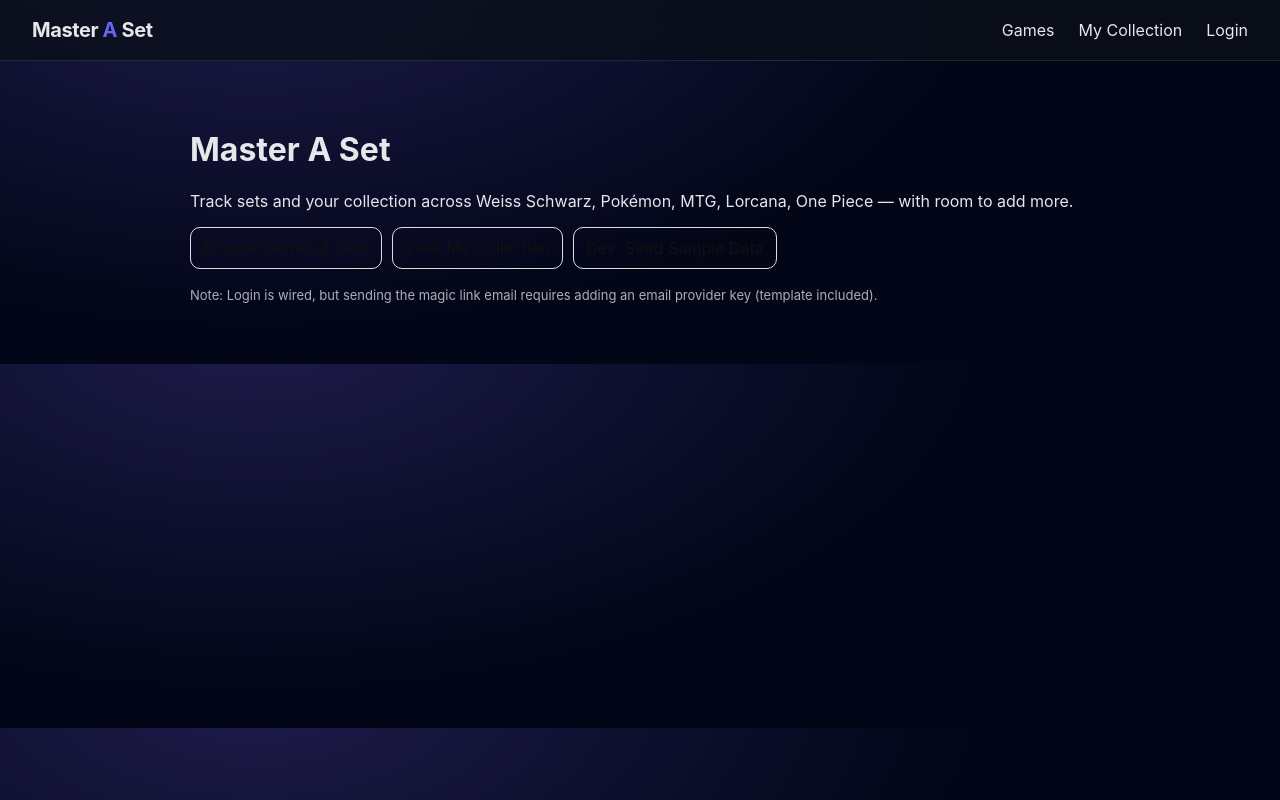
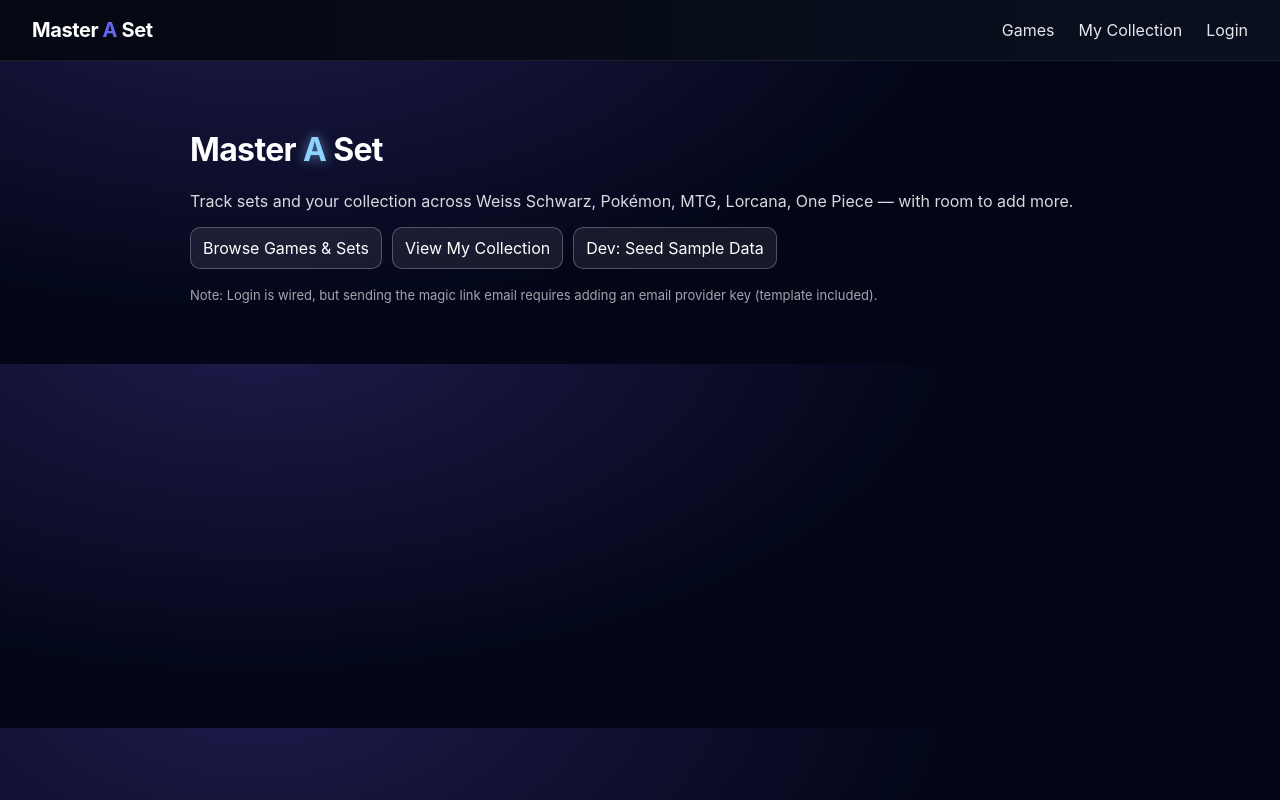
Before and after one commit to Dreckt/Masteraset, a Next.js app: page / in a window 1280 px wide. Built offline with nearby package versions, Linux system fonts and the light colour scheme.

Commit message:
Fix contrast and readability on homepage

```diff
--- a/app/globals.css
+++ b/app/globals.css
@@ -91,3 +91,51 @@
   box-shadow: inset 0 0 0 1px var(--border);
   color: var(--text);
 }
+/* ===== MasteraSet Contrast Fix ===== */
+
+body {
+  color: #f5f7ff;
+}
+
+/* Top bar */
+.topbar {
+  background: linear-gradient(90deg, #050812, #0a1020);
+  border-bottom: 1px solid rgba(255,255,255,0.08);
+}
+
+/* Logo */
+.logo {
+  color: white;
+  font-weight: 700;
+}
+
+/* Brand title */
+.brand-title {
+  color: white;
+  letter-spacing: -0.02em;
+}
+
+.brand-a {
+  color: #8fd3ff;
+  text-shadow: 0 0 12px rgba(143,211,255,0.6);
+}
+
+/* Body text */
+main p {
+  color: rgba(255,255,255,0.85);
+}
+
+/* Buttons */
+main a {
+  background: rgba(255,255,255,0.08);
+  color: white !important;
+  border: 1px solid rgba(255,255,255,0.25) !important;
+  backdrop-filter: blur(6px);
+  transition: all 0.15s ease;
+}
+
+main a:hover {
+  background: rgba(143,211,255,0.15);
+  border-color: rgba(143,211,255,0.6);
+  box-shadow: 0 0 18px rgba(143,211,255,0.35);
+}
```
